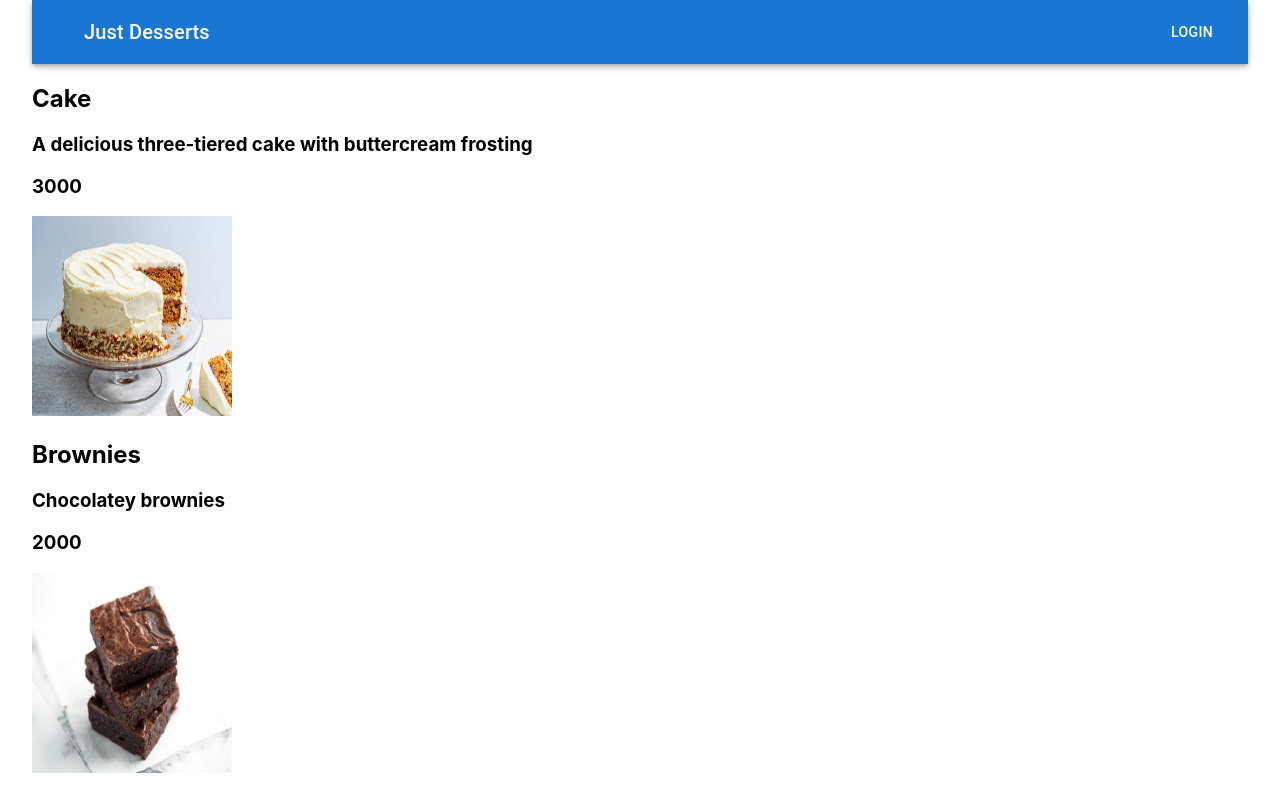
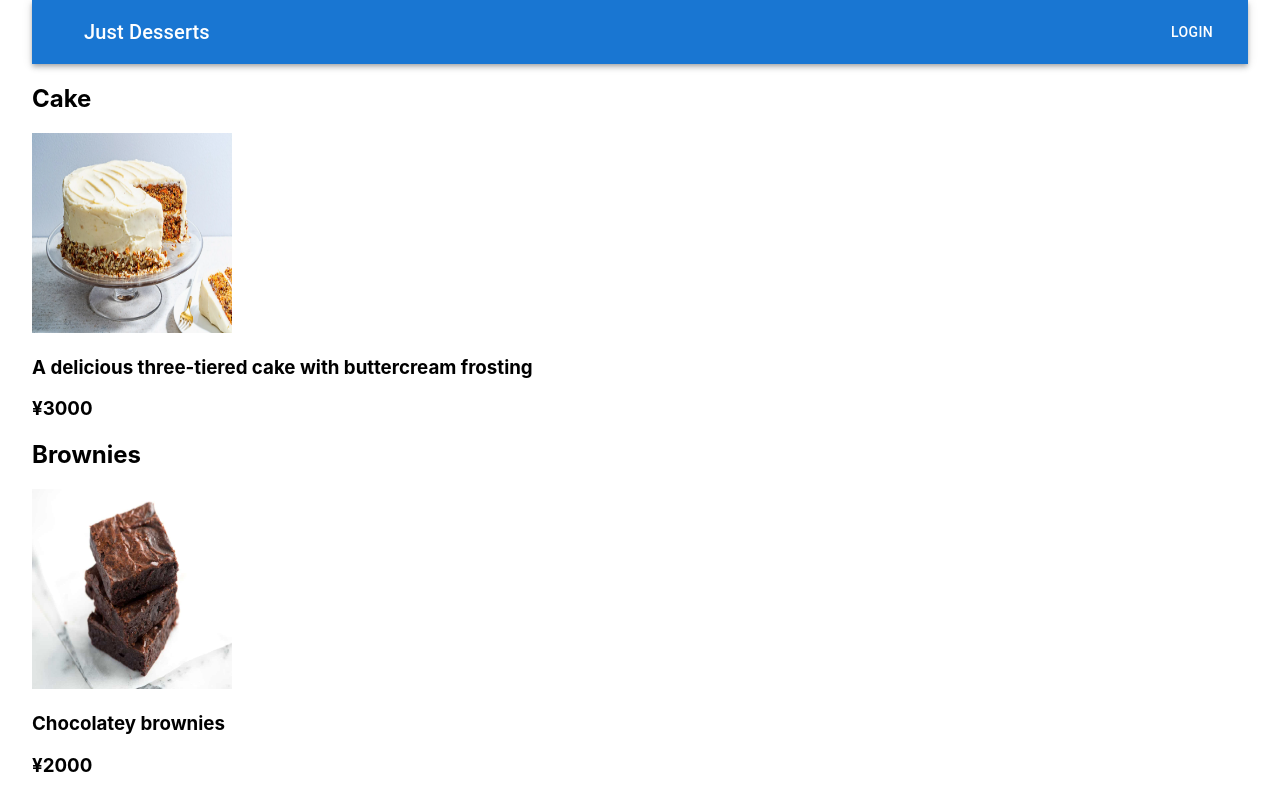
Before and after one commit to juliwithoutthee/justdessertsFE, a Next.js app: page / in a window 1280 px wide. Shown: the top 798 px of the page. Built offline with nearby package versions, Linux system fonts and the light colour scheme.

Commit message:
Changes order of contents of each item

```diff
--- a/components/AllProducts.tsx
+++ b/components/AllProducts.tsx
@@ -33,14 +33,14 @@ export default function AllProducts() {
                     return (
                         <div className="item">
                             <h2>{el.productName}</h2>
-                            <h3>{el.description}</h3>
-                            <h3>{el.price}</h3>
                             <Image
                                 height={200}
                                 width={200}
                                 src={el.image}
                                 alt={el.productName}
                             />
+                            <h3>{el.description}</h3>
+                            <h3>¥{el.price}</h3>
                         </div>
                     );
                 })}
```
